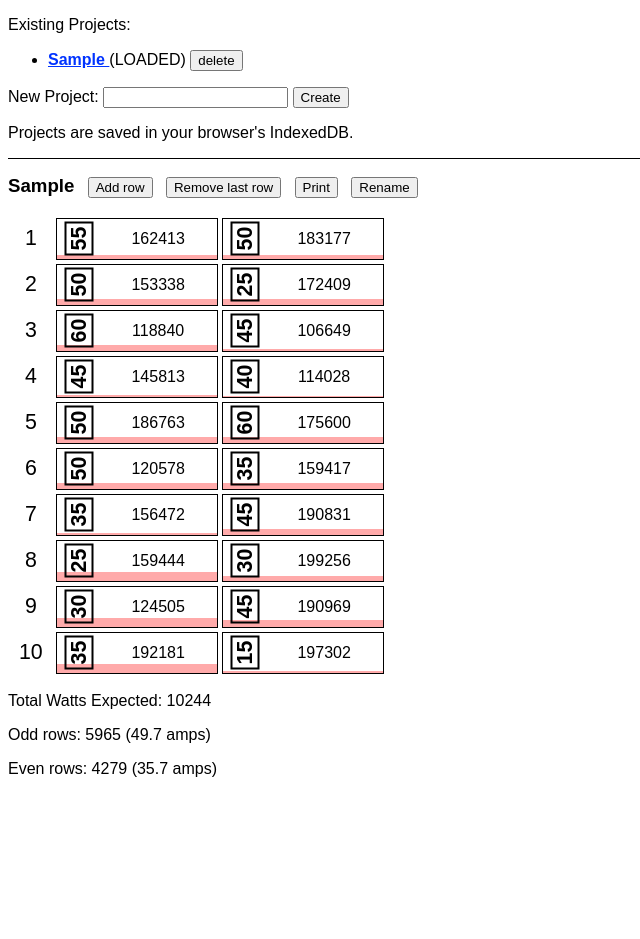
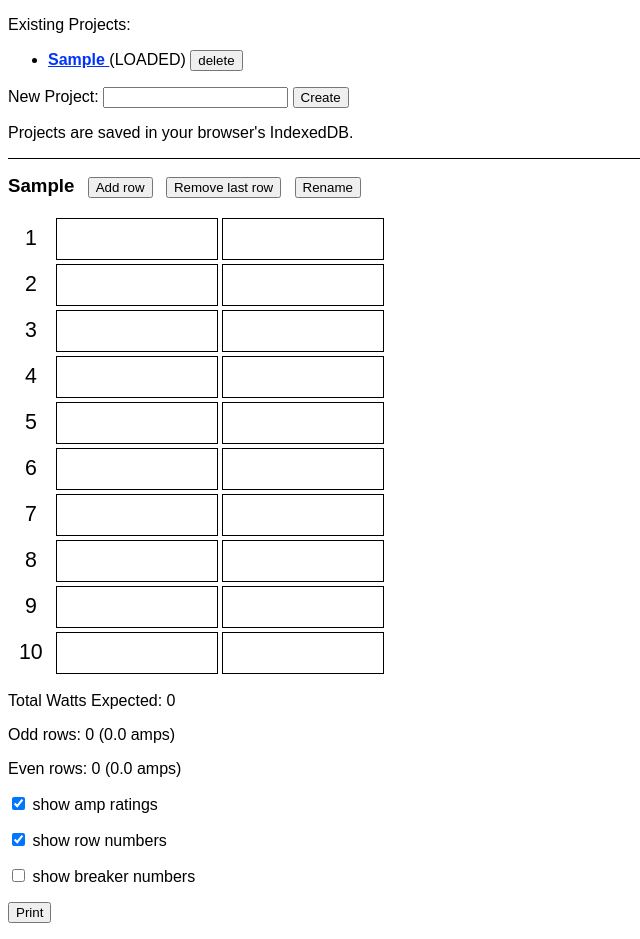
Before and after one commit to bp2008/CircuitBreakerPlanner, a Vue app in the folder CircuitBreakerPlanner/: page / in a window 1280 px wide. Both pictures are taken after typing "Sample" into the empty fields and a click on the button "Create". Shown: the whole page, without its empty margins (0-640 px from the left). Before the commit the page ends 800 px from the top, so only its background shows below. Built offline with nearby package versions, Linux system fonts and the light colour scheme.

Commit message:
App updates

```diff
--- a/CircuitBreakerPlanner/src/App.vue
+++ b/CircuitBreakerPlanner/src/App.vue
@@ -5,30 +5,43 @@
 						 @projectload="onProjectLoad"
 						 @projectdelete="onProjectDelete"></ProjectSelector>
 		<div class="panel" v-if="currentProject">
-			<div class="panelTitleBar">
+			<div class="panelTitleBar hideWhenPrinting">
 				<span class="loadedProjectName">{{currentProject.name}}</span>
 				<input type="button" value="Add row" @click="addRow" />
 				<input type="button" value="Remove last row" @click="removeRow" />
-				<input type="button" value="Print" @click="print" />
 				<input type="button" value="Rename" @click="renameStart" :disabled="isRenaming" />
 				<label v-if="isRenaming">New name: <input type="text" v-model="newName" /></label>
 				<input v-if="isRenaming" type="button" value="save" @click="renameFinish" />
 			</div>
 			<div v-for="(row, index) in currentProject.rows" :key="index" class="breakerRow"
 				 @keydown.up.down.left.right.prevent="onNavKey">
-				<div class="rowNumber">{{index + 1}}</div>
-				<Breaker class="leftBreaker" :breaker="row.left" :rowNumber="index + 1" side="left" @onMove="onBreakerMove" />
-				<Breaker class="rightBreaker" :breaker="row.right" :rowNumber="index + 1" side="right" @onMove="onBreakerMove" />
+				<div class="rowNumber" v-if="showRowNumbers">{{index + 1}}</div>
+				<div class="rowNumber" v-if="showBreakerNumbers">{{row.left.index + 1}}</div>
+				<Breaker class="leftBreaker" :breaker="row.left" :showAmps="showAmpRatings" @onMove="onBreakerMove" />
+				<Breaker class="rightBreaker" :breaker="row.right" :showAmps="showAmpRatings" @onMove="onBreakerMove" />
+				<div class="rowNumber" v-if="showBreakerNumbers">{{row.right.index + 1}}</div>
 			</div>
-			<div v-if="selectedBreaker" class="selectedBreakerEdit">
+			<div v-if="selectedBreaker" class="selectedBreakerEdit hideWhenPrinting">
 				<div class="description">Breaker #{{selectedBreaker.index + 1}} is selected. This is the {{selectedBreaker.index % 2 == 0 ?'left':'right'}} breaker of row {{(selectedBreaker.index % 2 == 0 ? (selectedBreaker.index / 2) : ((selectedBreaker.index - 1) / 2)) + 1}}.</div>
 				<div><label>Label: <textarea class="breakerTextArea" v-model="selectedBreaker.text" /></label></div>
-				<div><label>Amps: <input type="number" v-model="selectedBreaker.amps" class="ampsInput" step="5" min="0" max="1000" /></label></div>
-				<div><label>Average Watts Used: <input type="range" v-model="selectedBreaker.averageWatts" :min="0" :max="selectedBreaker.amps * 120" /> {{Math.round(selectedBreaker.averageWatts)}} watts<span v-if="selectedBreaker.averageWatts > selectedBreaker.amps * 120 * 0.8"> (consider a larger breaker)</span></label></div>
+				<div>
+					<label>Amps: <input type="number" v-model="selectedBreaker.amps" class="ampsInput" step="5" min="0" max="1000" /></label>
+					<input type="button" class="ampButton" value=" - " @click="selectedBreaker.amps = Math.max(0, selectedBreaker.amps - 5)" />
+					<input type="button" class="ampButton" value=" + " @click="selectedBreaker.amps = Math.min(1000, selectedBreaker.amps + 5)" />
+					<br>
+					<input type="button" class="ampButton" v-for="size in ampSizes" :key="size" :value="size" @click="selectedBreaker.amps = size" />
+				</div>
+				<div><label>Average Watts Used: <input type="range" v-model.number="selectedBreaker.averageWatts" :min="0" :max="Math.max(1, selectedBreaker.amps * 120)" /> {{Math.round(selectedBreaker.averageWatts)}} watts<span v-if="selectedBreaker.averageWatts > selectedBreaker.amps * 120 * 0.8"> (consider a larger breaker)</span></label></div>
 			</div>
-			<p class="totals">Total Watts Expected: {{totalOddWatts + totalEvenWatts}}</p>
-			<p class="totals">Odd rows: {{totalOddWatts}} ({{(totalOddWatts / 120).toFixed(1)}} amps)</p>
-			<p class="totals">Even rows: {{totalEvenWatts}} ({{(totalEvenWatts / 120).toFixed(1)}} amps)</p>
+			<div class="hideWhenPrinting">
+				<p>Total Watts Expected: {{totalOddWatts + totalEvenWatts}}</p>
+				<p>Odd rows: {{totalOddWatts}} ({{(totalOddWatts / 120).toFixed(1)}} amps)</p>
+				<p>Even rows: {{totalEvenWatts}} ({{(totalEvenWatts / 120).toFixed(1)}} amps)</p>
+				<p><label><input type="checkbox" v-model="showAmpRatings" /> show amp ratings</label></p>
+				<p><label><input type="checkbox" v-model="showRowNumbers" /> show row numbers</label></p>
+				<p><label><input type="checkbox" v-model="showBreakerNumbers" /> show breaker numbers</label></p>
+				<p><input type="button" value="Print" @click="print" /></p>
+			</div>
 		</div>
 	</div>
 </template>
@@ -48,7 +61,10 @@
 				projectNames: [],
 				currentProject: null,
 				isRenaming: false,
-				newName: ""
+				newName: "",
+				showAmpRatings: true,
+				showRowNumbers: true,
+				showBreakerNumbers: false
 			};
 		},
 		created()
@@ -73,8 +89,10 @@
 				for (let i = 0; i < this.currentProject.rows.length; i += 2)
 				{
 					let row = this.currentProject.rows[i];
-					total += row.left.averageWatts;
-					total += row.right.averageWatts;
+					if (row.left.amps > 0)
+						total += row.left.averageWatts;
+					if (row.right.amps > 0)
+						total += row.right.averageWatts;
 				}
 				return Math.round(total);
 			},
@@ -84,8 +102,10 @@
 				for (let i = 1; i < this.currentProject.rows.length; i += 2)
 				{
 					let row = this.currentProject.rows[i];
-					total += row.left.averageWatts;
-					total += row.right.averageWatts;
+					if (row.left.amps > 0)
+						total += row.left.averageWatts;
+					if (row.right.amps > 0)
+						total += row.right.averageWatts;
 				}
 				return Math.round(total);
 			},
@@ -103,6 +123,21 @@
 			selectedBreaker()
 			{
 				return this.breakersByIndex[EventBus.selectedBreakerIndex];
+			},
+			ampSizes()
+			{
+				let sizes = { 0: true, 15: true, 20: true, 30: true, 40: true, 50: true, 60: true };
+				for (let i = 0; i < this.currentProject.rows.length; i++)
+				{
+					let row = this.currentProject.rows[i];
+					sizes[row.left.amps] = true;
+					sizes[row.right.amps] = true;
+				}
+				let arr = [];
+				for (let size in sizes)
+					arr.push(parseInt(size));
+				arr.sort((a, b) => a - b);
+				return arr;
 			}
 		},
 		methods:
@@ -116,8 +151,6 @@
 						{
 							let loadedProject = value;
 							loadedProject.name = projectName;
-							for (let i = 0; i < loadedProject.rows.length; i++)
-								loadedProject.rows[i].left.selected = loadedProject.rows[i].right.selected = false;
 							this.currentProject = loadedProject;
 						}
 						else
@@ -125,19 +158,33 @@
 							let newProject = { name: projectName, rows: [] };
 							while (newProject.rows.length < 10)
 								newProject.rows.push(this.newRow());
+							newProject.showAmpRatings = this.showAmpRatings;
+							newProject.showRowNumbers = this.showRowNumbers;
+							newProject.showBreakerNumbers = this.showBreakerNumbers;
 							this.currentProject = newProject;
 						}
+						this.showAmpRatings = this.currentProject.showAmpRatings;
+						this.showRowNumbers = this.currentProject.showRowNumbers;
+						this.showBreakerNumbers = this.currentProject.showBreakerNumbers;
 						// Validate all breakers
-						// Reassign the index values for all breakers.
 						for (let i = 0; i < this.currentProject.rows.length; i++)
 						{
 							let row = this.currentProject.rows[i];
 							this.fixBreakerErrors(row.left);
 							this.fixBreakerErrors(row.right);
-							row.left.index = i * 2;
-							row.right.index = (i * 2) + 1;
 						}
+						// Reassign the index values for all breakers.
+						this.reassignBreakerIndexValues();
 					});
+			},
+			reassignBreakerIndexValues()
+			{
+				for (let i = 0; i < this.currentProject.rows.length; i++)
+				{
+					let row = this.currentProject.rows[i];
+					row.left.index = i * 2;
+					row.right.index = (i * 2) + 1;
+				}
 			},
 			fixBreakerErrors(breaker)
 			{
@@ -171,11 +218,16 @@
 				{
 					let idx = this.currentProject.rows.length - 1;
 					let lastRow = this.currentProject.rows[idx];
-					if (!lastRow.text && !lastRow.amps && !lastRow.averageWatts)
+					if ((this.breakerSlotEmpty(lastRow.left) && this.breakerSlotEmpty(lastRow.right))
+						|| confirm("Bottom row is not empty.  Confirm you wish to delete the bottom row and its breakers."))
+					{
 						this.currentProject.rows.splice(idx, 1);
-					else
-						alert("Bottom row must be empty in order to remove it.");
+					}
 				}
+			},
+			breakerSlotEmpty(breaker)
+			{
+				return !breaker.text.trim() && breaker.amps === 0 && breaker.averageWatts === 0;
 			},
 			print()
 			{
@@ -183,22 +235,23 @@
 			},
 			newRow()
 			{
-				return { left: this.newRandomBreaker(), right: this.newRandomBreaker() }
+				let idx = this.currentProject ? (this.currentProject.rows.length * 2) : 0;
+				return { left: this.newBreaker(idx), right: this.newBreaker(idx + 1) }
 			},
-			newBreaker()
+			newBreaker(index)
 			{
-				return { text: "", amps: 0, averageWatts: 0, breakerIndex: 0 };
+				return { text: "", amps: 0, averageWatts: 0, index: index };
 			},
-			newRandomBreaker()
-			{
-				return {
-					text: Math.round((Math.random() * 99999) + 100000).toString(),
-					amps: 15 + Math.round(Math.random() * 9) * 5,
-					averageWatts: Math.random() * 1000,
-					selected: false,
-					breakerIndex: 0
-				};
-			},
+			//newRandomBreaker()
+			//{
+			//	return {
+			//		text: Math.round((Math.random() * 99999) + 100000).toString(),
+			//		amps: 15 + Math.round(Math.random() * 9) * 5,
+			//		averageWatts: Math.random() * 1000,
+			//		selected: false,
+			//		index: index
+			//	};
+			//},
 			compareBreakers(a, b)
 			{
 				if (a.text < b.text)
@@ -239,7 +292,7 @@
 			onBreakerMove(args)
 			{
 				console.log("onBreakerMove", args);
-				if (this.compareBreakers(args.src, args.dst) === 0)
+				if (args.src.index === args.dst.index)
 				{
 					console.log("Move had no effect.");
 					return;
@@ -248,16 +301,17 @@
 				{
 					let row = this.currentProject.rows[i];
 
-					if (this.compareBreakers(row.left, args.src) === 0)
+					if (row.left.index === args.src.index)
 						row.left = args.dst;
-					else if (this.compareBreakers(row.left, args.dst) === 0)
+					else if (row.left.index === args.dst.index)
 						row.left = args.src;
 
-					if (this.compareBreakers(row.right, args.src) === 0)
+					if (row.right.index === args.src.index)
 						row.right = args.dst;
-					else if (this.compareBreakers(row.right, args.dst) === 0)
+					else if (row.right.index === args.dst.index)
 						row.right = args.src;
 				}
+				this.reassignBreakerIndexValues();
 			},
 			onNavKey(e)
 			{
@@ -310,6 +364,22 @@
 						localforage.removeItem('circuitBreakerPlannerCurrentProjectName');
 					}
 				}
+			},
+			showAmpRatings()
+			{
+				this.currentProject.showAmpRatings = this.showAmpRatings;
+			},
+			showRowNumbers()
+			{
+				if (this.showRowNumbers)
+					this.showBreakerNumbers = false;
+				this.currentProject.showRowNumbers = this.showRowNumbers;
+			},
+			showBreakerNumbers()
+			{
+				if (this.showBreakerNumbers)
+					this.showRowNumbers = false;
+				this.currentProject.showBreakerNumbers = this.showBreakerNumbers;
 			}
 		}
 	};
@@ -386,16 +456,33 @@
 		border: inset;
 		padding: 2px 5px;
 		margin: 1em 0px;
+		font-size: 14pt;
 	}
+
+		.selectedBreakerEdit > *
+		{
+			margin-bottom: 1em;
+		}
+
+			.selectedBreakerEdit > *:last-child
+			{
+				margin-bottom: 0px;
+			}
 
 		.selectedBreakerEdit .description
 		{
-			margin-bottom: 0.5em;
 		}
 
 		.selectedBreakerEdit .ampsInput
 		{
 			width: 50px;
+			font-size: 14pt;
+			margin-bottom: 0.3em;
+		}
+
+		.selectedBreakerEdit .ampButton
+		{
+			margin-left: 0.5em;
 			font-size: 14pt;
 		}
 
@@ -408,17 +495,7 @@
 			border: none;
 		}
 
-		.panelTitleBar
-		{
-			display: none;
-		}
-
-		.selectedBreakerEdit
-		{
-			display: none;
-		}
-
-		.totals
+		.hideWhenPrinting
 		{
 			display: none;
 		}
--- a/CircuitBreakerPlanner/src/components/Breaker.vue
+++ b/CircuitBreakerPlanner/src/components/Breaker.vue
@@ -9,7 +9,7 @@
 		 @drop="onDrop"
 		 @click="toggleSelection"
 		 tabindex="0">
-		<div class="breakerAmpDisplay">
+		<div class="breakerAmpDisplay" v-if="showAmps && breaker.amps">
 			{{breaker.amps}}
 		</div>
 		<div class="breakerTextDisplay">
@@ -29,13 +29,9 @@
 				type: Object,
 				required: true
 			},
-			rowNumber: {
-				type: Number,
-				required: true
-			},
-			side: {
-				type: String,
-				required: true
+			showAmps: {
+				type: Boolean,
+				default: true
 			}
 		},
 		data()
@@ -52,10 +48,20 @@
 		},
 		computed:
 		{
+			//rowNumber()
+			//{
+			//	return this.breaker.index % 2 == 0 ? this.breaker.index / 2 : this.breaker.index;
+			//},
+			//side()
+			//{
+			//	return this.breaker.index % 2 == 0 ? "left" : "right";
+			//},
 			breakerStyle()
 			{
 				let fillColor = '#FFAAAA';
 				let wattSustainedCapacity = 120 * 0.8 * this.breaker.amps;
+				if (wattSustainedCapacity <= 0)
+					return "";
 				let wattPercent = this.breaker.averageWatts / wattSustainedCapacity;
 				if (wattPercent < 0)
 					wattPercent = 0;
@@ -72,25 +78,18 @@
 		},
 		methods:
 		{
-			getData()
-			{
-				return {
-					breaker: this.breaker,
-					rowNumber: this.rowNumber,
-					side: this.side
-				};
-			},
 			onDragStart(e)
 			{
-				e.dataTransfer.setData("text/plain", JSON.stringify(this.getData()));
+				e.dataTransfer.setData("text/plain", JSON.stringify(this.breaker));
 				e.dataTransfer.dropEffect = "move";
+				if (!this.selected)
+					this.toggleSelection();
 				//console.log();
 			},
 			onDragEnter(e)
 			{
 				// Not reliable in Chrome. Gets called unnecessarily.
 				e.preventDefault();
-				e.dataTransfer.setData("text/plain", JSON.stringify(this.getData()));
 				e.dataTransfer.dropEffect = "move";
 				this.draggingOver = true;
 			},
@@ -111,7 +110,7 @@
 				this.draggingOver = false;
 				let srcBreaker = JSON.parse(e.dataTransfer.getData("text/plain"));
 				this.$emit("onMove", {
-					src: srcBreaker, dst: this.getData()
+					src: srcBreaker, dst: this.breaker
 				});
 			},
 			toggleSelection()
@@ -140,12 +139,13 @@
 
 	.draggingOver
 	{
-		background-color: rgba(0,0,0,0.25);
+		outline: 4px outset #00FF00;
+		z-index: 2;
 	}
 
 	.isSelected
 	{
-		outline: 2px solid #0099FF;
+		outline: 4px outset #0099FF;
 	}
 
 	.breakerAmpDisplay
```
Also changed, not shown: 7 other files (tests, documents, lock files or other folders).
